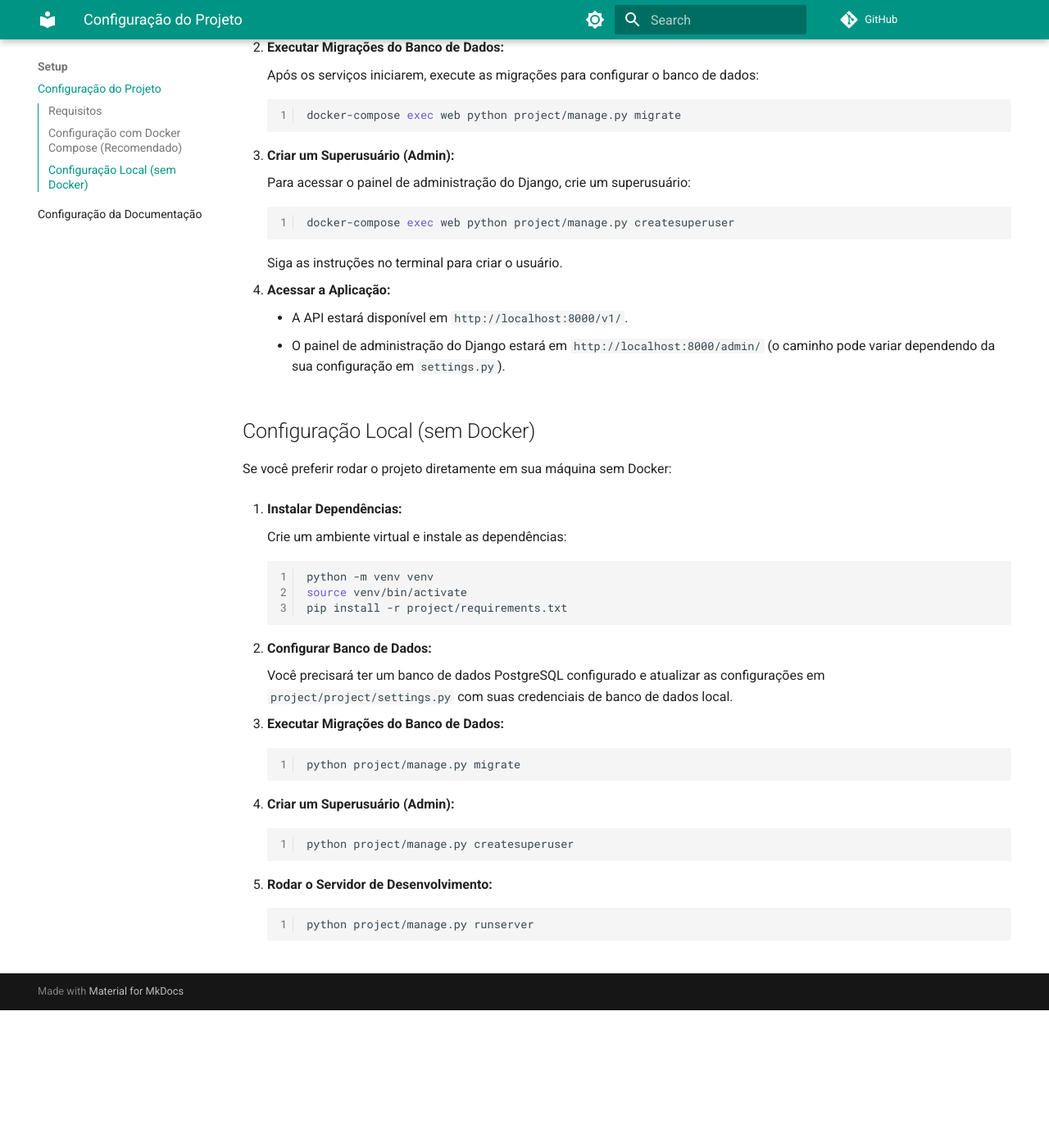
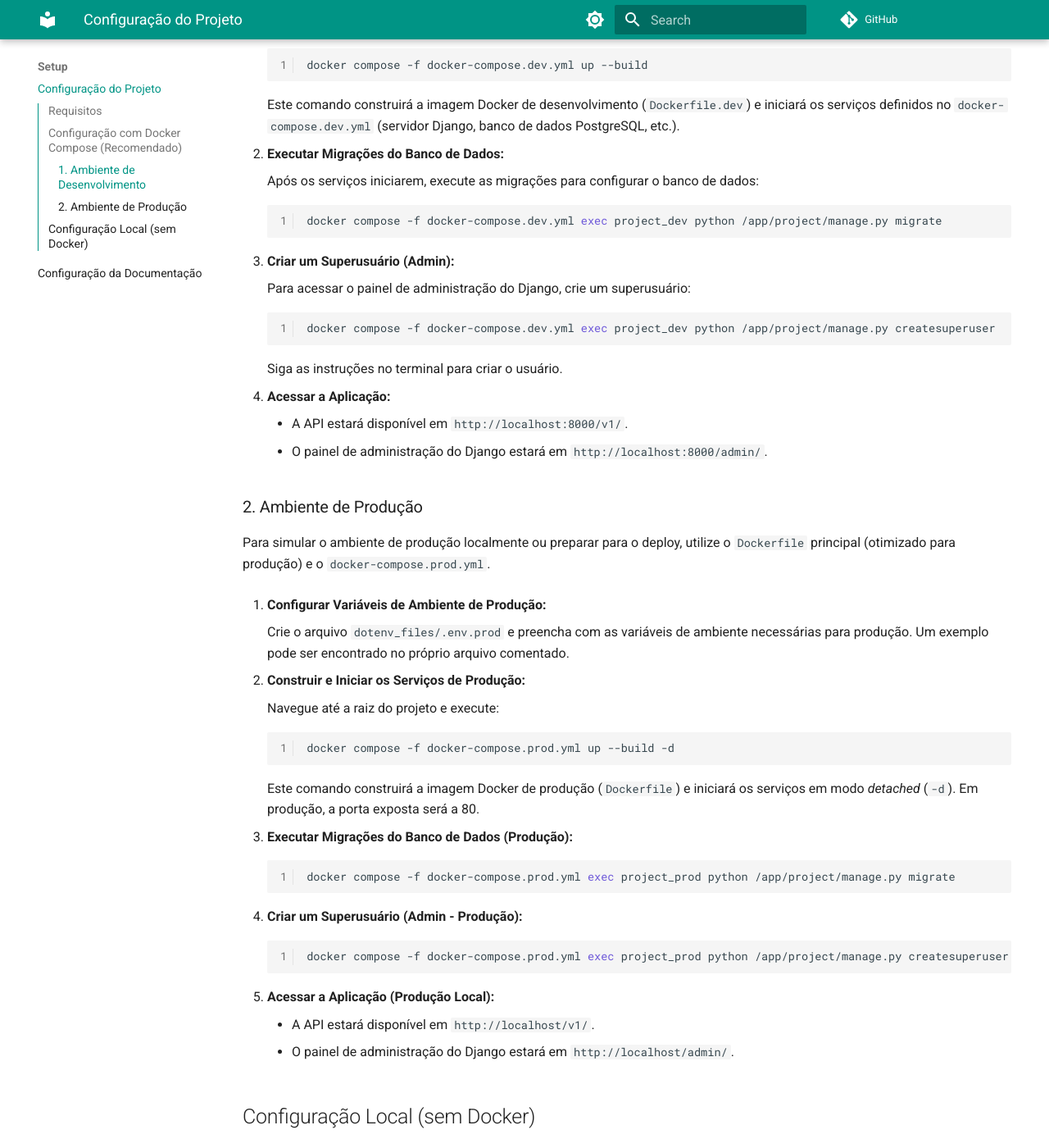
Before and after one commit to luderibeiro/django_base, an MkDocs documentation site: the page built from docs/setup/project-setup.md, in a window 1280 px wide and 1400 px high, scrolled down 689 px. Shown: the whole window at 82% size. Built offline with MkDocs 1.6.1 and Material for MkDocs 9.7.7, drawn with Linux system fonts in a browser that asks for light colours; comment, search, counter and statistics services are not loaded; before the commit the page ends 1921 px from its top, so only the background shows below that; some of the changed text lies outside the part shown.

Commit message:
feat: Otimizar e refatorar Dockerfile e docker-compose para dev/prod; docs: Atualizar documentação Docker

````diff
--- a/docs/setup/project-setup.md
+++ b/docs/setup/project-setup.md
@@ -9,24 +9,28 @@ Este guia descreve como configurar e rodar o projeto localmente.
 
 ## Configuração com Docker Compose (Recomendado)
 
-A maneira mais fácil e recomendada de configurar o projeto é usando Docker Compose.
+A maneira mais fácil e recomendada de configurar o projeto é usando Docker Compose, com arquivos de configuração separados para desenvolvimento e produção.
 
-1.  **Construir e Iniciar os Serviços:**
+### 1. Ambiente de Desenvolvimento
+
+Utilize o `Dockerfile.dev` e o `docker-compose.dev.yml` para um ambiente de desenvolvimento com hot-reload.
+
+1.  **Construir e Iniciar os Serviços de Desenvolvimento:**
 
     Navegue até a raiz do projeto e execute:
 
     ```bash
-    docker-compose up --build
+    docker compose -f docker-compose.dev.yml up --build
     ```
 
-    Este comando construirá as imagens Docker e iniciará os serviços definidos no `docker-compose.yml` (servidor Django, banco de dados PostgreSQL, etc.).
+    Este comando construirá a imagem Docker de desenvolvimento (`Dockerfile.dev`) e iniciará os serviços definidos no `docker-compose.dev.yml` (servidor Django, banco de dados PostgreSQL, etc.).
 
 2.  **Executar Migrações do Banco de Dados:**
 
     Após os serviços iniciarem, execute as migrações para configurar o banco de dados:
 
     ```bash
-    docker-compose exec web python project/manage.py migrate
+    docker compose -f docker-compose.dev.yml exec project_dev python /app/project/manage.py migrate
     ```
 
 3.  **Criar um Superusuário (Admin):**
@@ -34,7 +38,7 @@ A maneira mais fácil e recomendada de configurar o projeto é usando Docker Com
     Para acessar o painel de administração do Django, crie um superusuário:
 
     ```bash
-    docker-compose exec web python project/manage.py createsuperuser
+    docker compose -f docker-compose.dev.yml exec project_dev python /app/project/manage.py createsuperuser
     ```
 
     Siga as instruções no terminal para criar o usuário.
@@ -42,11 +46,46 @@ A maneira mais fácil e recomendada de configurar o projeto é usando Docker Com
 4.  **Acessar a Aplicação:**
 
     -   A API estará disponível em `http://localhost:8000/v1/`.
-    -   O painel de administração do Django estará em `http://localhost:8000/admin/` (o caminho pode variar dependendo da sua configuração em `settings.py`).
+    -   O painel de administração do Django estará em `http://localhost:8000/admin/`.
+
+### 2. Ambiente de Produção
+
+Para simular o ambiente de produção localmente ou preparar para o deploy, utilize o `Dockerfile` principal (otimizado para produção) e o `docker-compose.prod.yml`.
+
+1.  **Configurar Variáveis de Ambiente de Produção:**
+
+    Crie o arquivo `dotenv_files/.env.prod` e preencha com as variáveis de ambiente necessárias para produção. Um exemplo pode ser encontrado no próprio arquivo comentado.
+
+2.  **Construir e Iniciar os Serviços de Produção:**
+
+    Navegue até a raiz do projeto e execute:
+
+    ```bash
+    docker compose -f docker-compose.prod.yml up --build -d
+    ```
+
+    Este comando construirá a imagem Docker de produção (`Dockerfile`) e iniciará os serviços em modo *detached* (`-d`). Em produção, a porta exposta será a 80.
+
+3.  **Executar Migrações do Banco de Dados (Produção):**
+
+    ```bash
+    docker compose -f docker-compose.prod.yml exec project_prod python /app/project/manage.py migrate
+    ```
+
+4.  **Criar um Superusuário (Admin - Produção):**
+
+    ```bash
+    docker compose -f docker-compose.prod.yml exec project_prod python /app/project/manage.py createsuperuser
+    ```
+
+5.  **Acessar a Aplicação (Produção Local):**
+
+    -   A API estará disponível em `http://localhost/v1/`.
+    -   O painel de administração do Django estará em `http://localhost/admin/`.
 
 ## Configuração Local (sem Docker)
 
-Se você preferir rodar o projeto diretamente em sua máquina sem Docker:
+Se você preferir rodar o projeto diretamente em sua máquina sem Docker, as instruções permanecem as mesmas:
 
 1.  **Instalar Dependências:**
 
@@ -60,22 +99,4 @@ Se você preferir rodar o projeto diretamente em sua máquina sem Docker:
 
 2.  **Configurar Banco de Dados:**
 
-    Você precisará ter um banco de dados PostgreSQL configurado e atualizar as configurações em `project/project/settings.py` com suas credenciais de banco de dados local.
-
-3.  **Executar Migrações do Banco de Dados:**
-
-    ```bash
-    python project/manage.py migrate
-    ```
-
-4.  **Criar um Superusuário (Admin):**
-
-    ```bash
-    python project/manage.py createsuperuser
-    ```
-
-5.  **Rodar o Servidor de Desenvolvimento:**
-
-    ```bash
-    python project/manage.py runserver
-    ```
+    Você precisará ter um banco de dados PostgreSQL configurado e atualizar as configurações em `project/project/settings.py`
````
Also changed, not shown: docker-compose.dev.yml (added, +42 -0 lines), docker-compose.prod.yml (added, +45 -0 lines), 3 other files.
